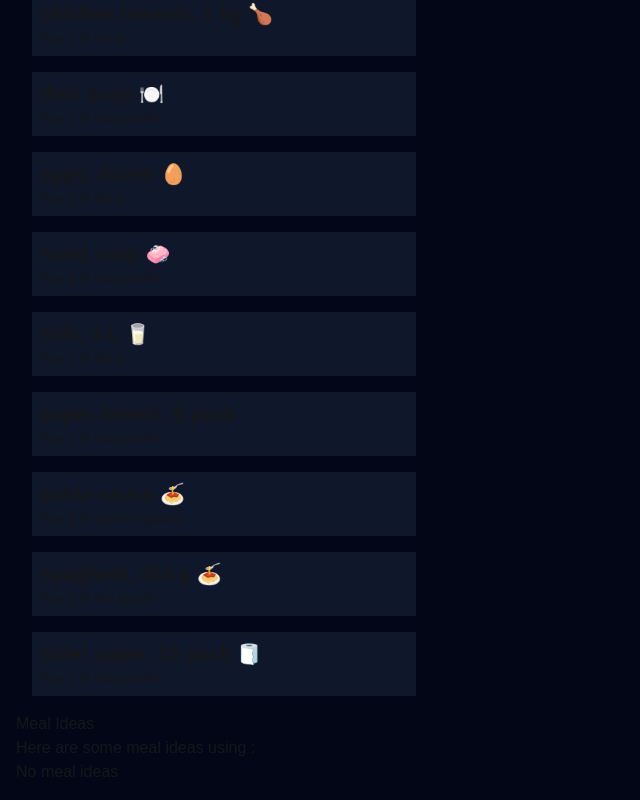
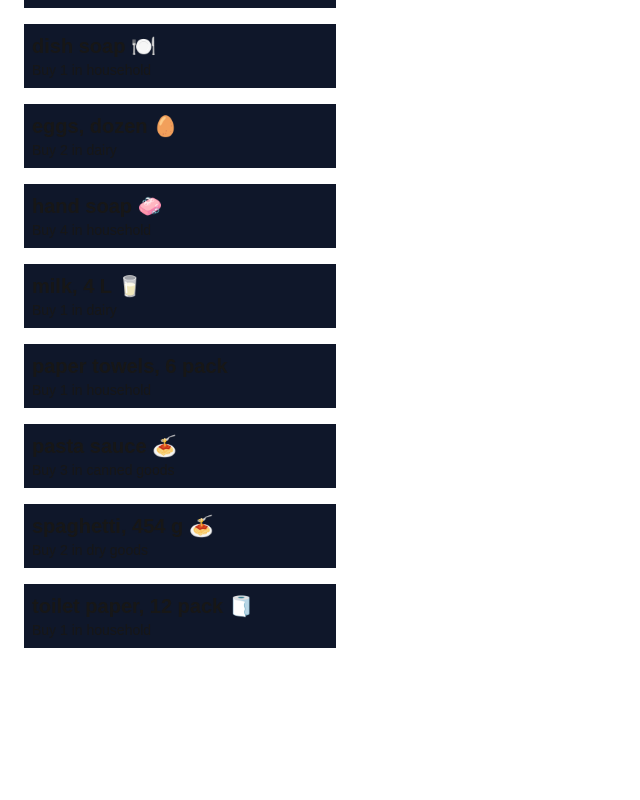
Before and after one commit to GabrielOlivr/cprg306-assignments, a Next.js app: page /week-8 in a window 1280 px wide. Shown: the part 580-1380 px from the top of the page, without its empty margins (0-640 px from the left). After the commit the page ends 1252 px from the top, so only its background shows below. Built offline with nearby package versions, Linux system fonts and the light colour scheme.

Commit message:
week-8 assignment final

```diff
--- a/app/week-8/item.js
+++ b/app/week-8/item.js
@@ -2,7 +2,7 @@ export default function Item({name, quantity, category, onSelect}){
 
     return(
         <ul onClick={() => onSelect(name)} className="item">
-            <li className="bg-slate-900 max-w-sm p-2 m-4">
+            <li className="bg-slate-900 max-w-sm p-2 m-4 hover:bg-yellow-700 cursor-pointer">
                 <h3 className="text-xl font-bold">{name}</h3>
                 <p className="text-sm">Buy {quantity} in {category}</p>
             </li>
--- a/app/week-8/meal-ideas.js
+++ b/app/week-8/meal-ideas.js
@@ -1,6 +1,6 @@
 "use client"
 
-import { useStatem, useEffect, useState } from "react"
+import { useEffect, useState } from "react"
 
 export default function MealIdeas({ingredient}){
 
@@ -35,19 +35,25 @@ export default function MealIdeas({ingredient}){
 
     return (
         <div>
-            <h2>Meal Ideas</h2>
+            <h2 className="font-bold text-lg mt-2">Meal Ideas</h2>
+                {ingredient ? (
+                    meals.length > 0 ? (
+                        <>
                             <p>Here are some meal ideas using {ingredient}:</p>
                                 <ul>
-                {meals.length > 0 ? (
-                    meals.map((meal) => (
-                        <li key={meal.idMeal}>
+                                    {meals.map((meal) => (
+                                        <li key={meal.idMeal} className="bg-slate-900 max-w-sm p-2 m-1 hover:bg-yellow-700">
                                             <p>{meal.strMeal}</p>
                                         </li>
-                    ))
+                                    ))}
+                                </ul>
+                            </>
                         ) : (
-                    <p>No meal ideas</p>
+                    <p>No meals found for {ingredient}</p>
+                )
+            ) : (
+        <p>Select an item to see meal ideas</p>
     )}
-            </ul>
         </div>
     );
 };
--- a/app/week-8/page.js
+++ b/app/week-8/page.js
@@ -41,13 +41,15 @@ export default function Page(){
     };
 
     return(
-        <main className="bg-slate-950 p-4">
-            <h1 className="text-3xl mb-5">Shopping List</h1>
 
-            <FormsWithInteractivity onAddItem={handleAddItem}  />
-            <ItemList items={items} onItemSelect={handleItemSelect}/>
-            <MealIdeas ingredient={selectedItemName} />
-        </main>
-
+        <div className="flex space-x-5 p-2">
+            <div className="flex flex-col">
+                <FormsWithInteractivity onAddItem={handleAddItem} />
+                <ItemList items={items} onItemSelect={handleItemSelect} />
+            </div>
+            <div className="w-1/2">
+                <MealIdeas ingredient={selectedItemName} />
+            </div>
+        </div>
     );
 }
```
Lines whose indentation alone changed are shown as unchanged.
